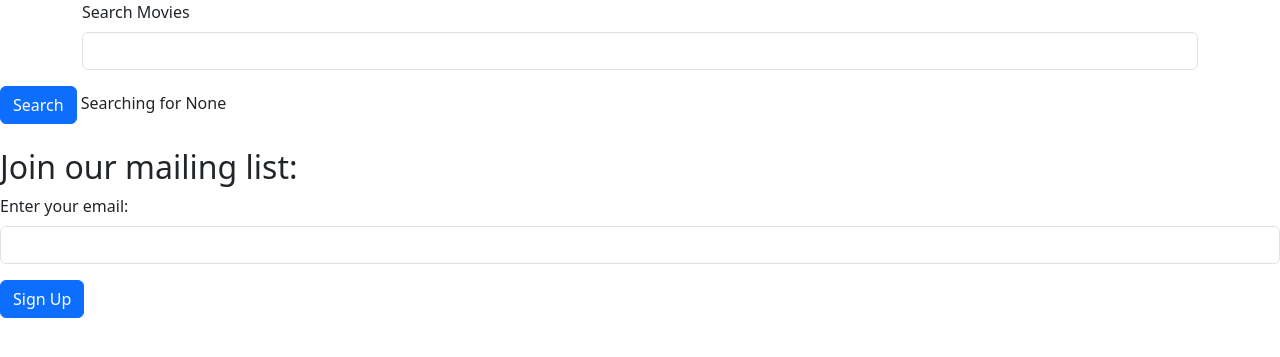
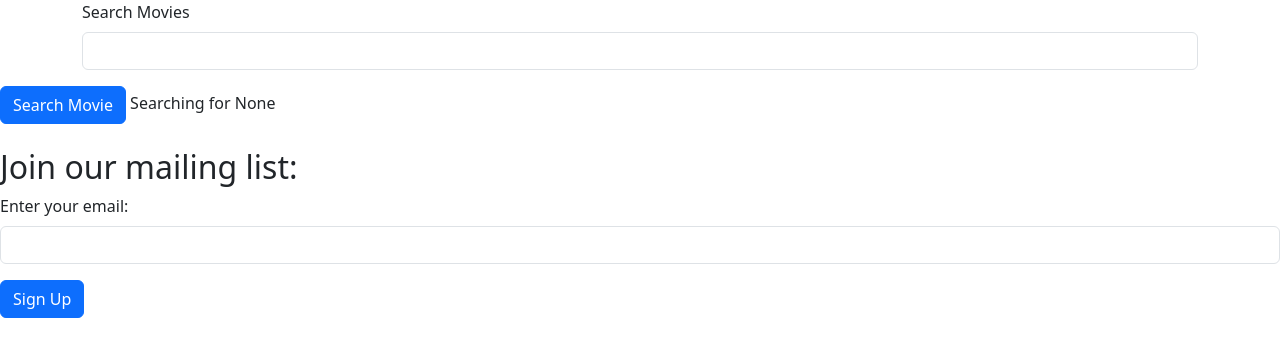
Before and after one commit to D1N2O3B4/Movies_Reviewer, a Django app: page / in a window 1280 px wide. Shown: the top 357 px of the page. Run offline with Django 4.2, Linux system fonts and the light colour scheme.

Commit message:
added changes

```diff
--- a/movie/templates/home.html
+++ b/movie/templates/home.html
@@ -14,7 +14,7 @@
                 <input type="text" name="searchMovie" class="form-control">
                 </div>
             </div>
-            <button type="submit" class="btn btn-primary">Search</button>
+            <button type="submit" class="btn btn-primary">Search Movie</button>
         </form>
         Searching for {{searchTerm}}
     </div>
```
